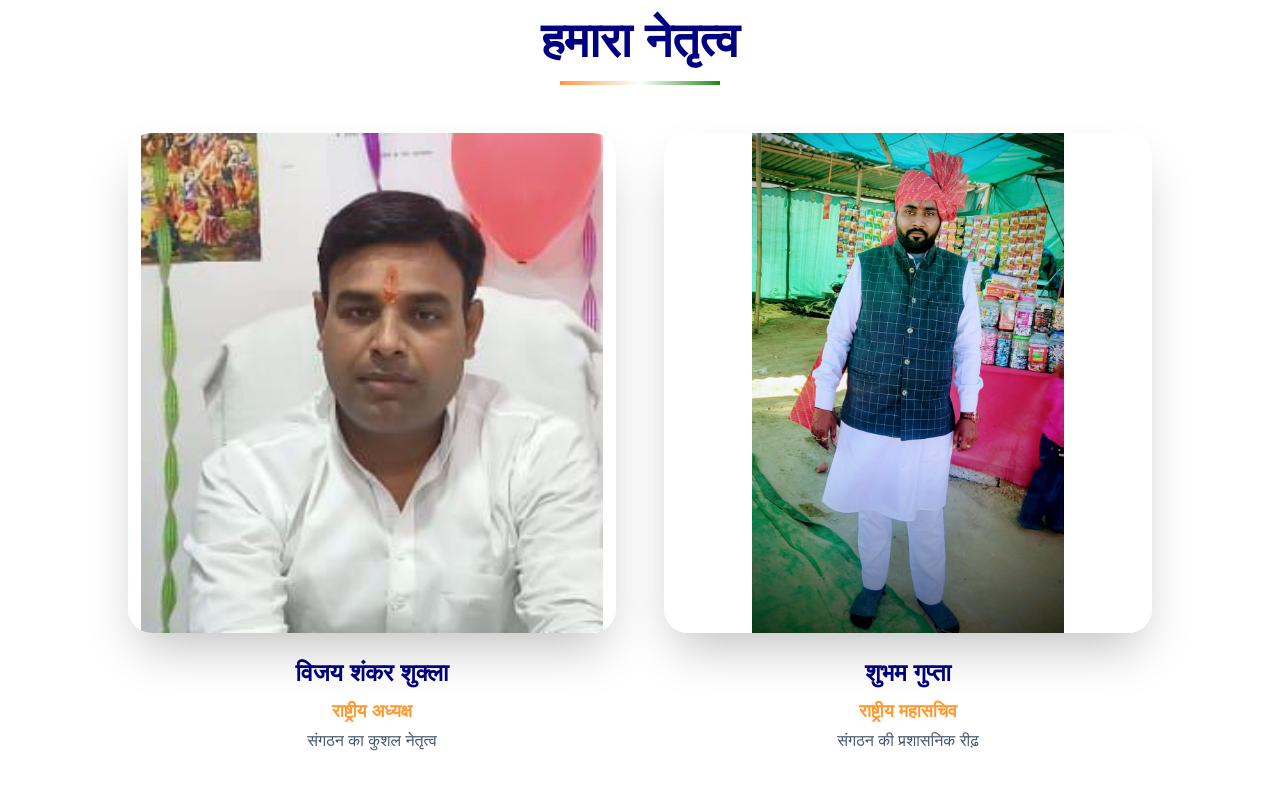
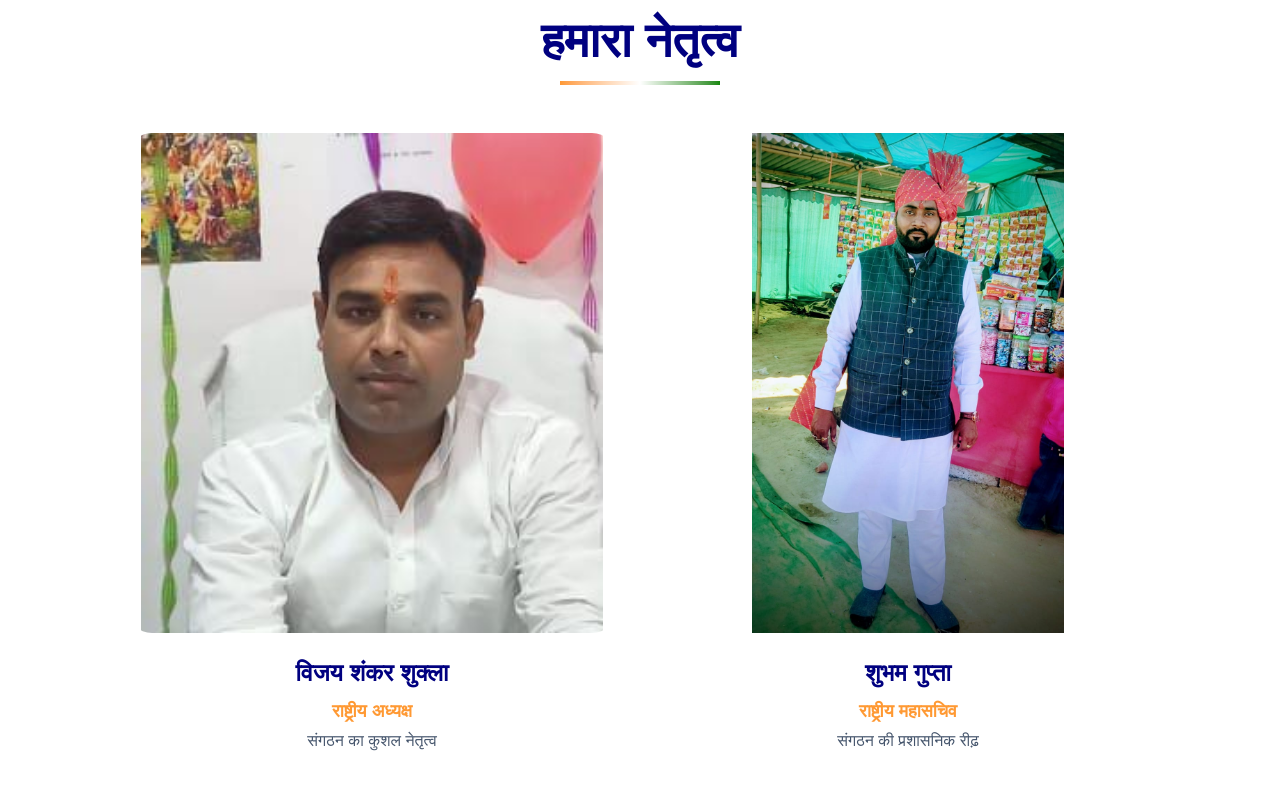
Before and after one commit to digicoders-git/Yuva_Naya_Dal, a React (Vite) app: page / in a window 1280 px wide. Shown: the part 1600-2400 px from the top of the page. Built offline with nearby package versions, Linux system fonts and the light colour scheme.

Commit message:
bg remove

```diff
--- a/src/pages/Home.jsx
+++ b/src/pages/Home.jsx
@@ -205,7 +205,7 @@ const Home = () => {
                             title="राष्ट्रीय महासचिव"
                             subtitle="संगठन की प्रशासनिक रीढ़"
                             delay={0.2}
-                            position="object-top object-contain bg-white"
+                            position="object-top object-contain "
                         />
                     </div>
 
@@ -367,7 +367,7 @@ const LeaderCard = ({ image, name, title, subtitle, delay, position = "object-co
         <div className="relative">
             <motion.div
                 whileHover={{ scale: 1.03 }}
-                className="relative overflow-hidden rounded-3xl shadow-2xl bg-white"
+                className="relative overflow-hidden rounded-3xl "
             >
                 <img
                     src={image}
```
